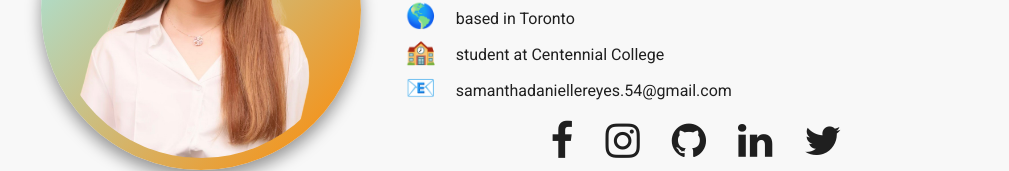
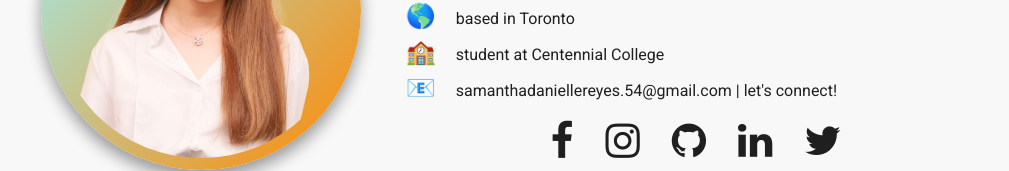
Before and after one commit to sarcasammm/Assignment-1, a React (Create React App) app: page / in a window 1280 px wide. Shown: the part 360-531 px from the top of the page, without its empty margins (124-1133 px from the left). Built offline with nearby package versions, Linux system fonts and the light colour scheme; the HTML template or start-up script is replaced by a standard one.

Commit message:
Added a message for contact information

```diff
--- a/src/info/Info.js
+++ b/src/info/Info.js
@@ -31,7 +31,7 @@ export const info = {
         },
         {
             emoji: "📧",
-            text: "samanthadaniellereyes.54@gmail.com"
+            text: "samanthadaniellereyes.54@gmail.com | let's connect!"
 
         }
     ],
```
